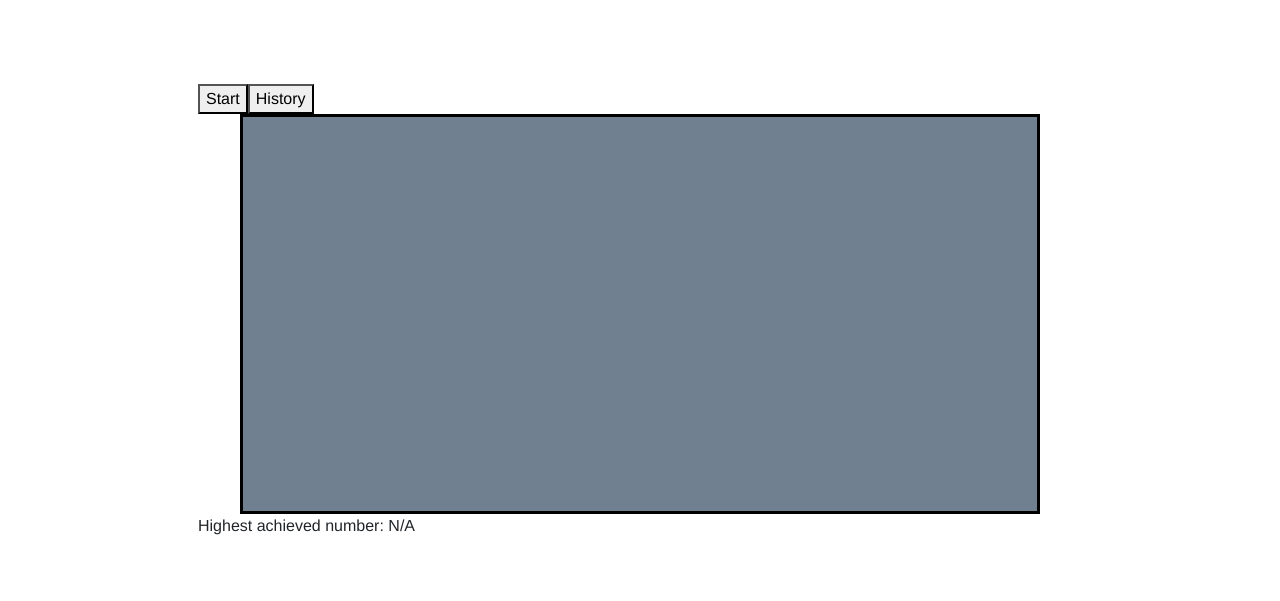
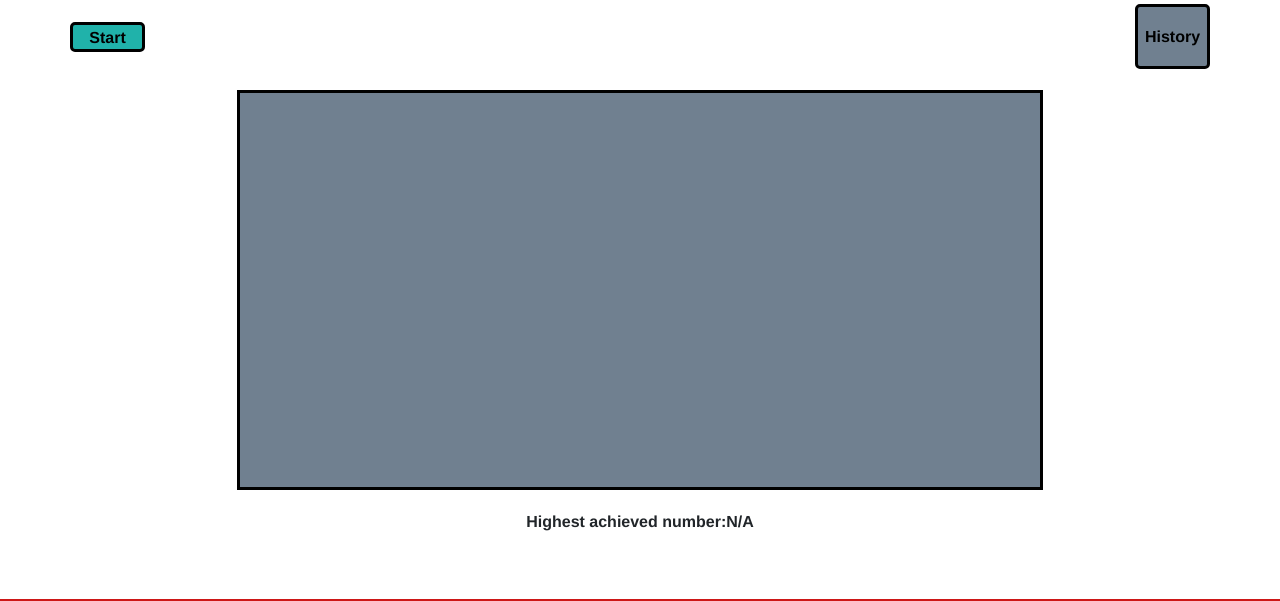
Before and after one commit to lavadax/MS2-Monkey-Brain, a plain HTML site: page index.html in a window 1280 px wide. Shown: the part 116-717 px from the top of the page. Drawn offline with nearby package versions, Linux system fonts and the light colour scheme.

Commit message:
Style buttons and score tracker

```diff
--- a/assets/css/style.css
+++ b/assets/css/style.css
@@ -44,20 +44,53 @@ header {
 .main-content {
     margin-top: 100px;
     min-height: calc(100vh - 185px); /* 185px = sum of header and footer height */
-    padding: calc((100vh - 600px)/2) 10%;
+    padding: calc((100vh - 800px)/2) 0;
 }
 
 /* game area */
 
+#button-row {
+    display: flex;
+    justify-content: space-between;
+}
+
+#start-game {
+    height: 30px;
+    width: 75px;
+    margin: 38px 0;
+    background-color: lightseagreen;
+    font-weight: bold;
+    border: 3px solid black;
+    border-radius: 5px;
+}
+
+#history {
+    height: 65px;
+    width: 75px;
+    margin: 20px 0;
+    background-color: slategray;
+    font-weight: bold;
+    border: 3px solid black;
+    border-radius: 5px;
+}
+
 #game-area {
     display: block;
     margin: auto;
+    padding: 0;
     width: 100%;
     height: 400px; /* TODO static size used for testing, will have to be made more responsive down the line */
-    max-width: 800px;
-    max-height: 400px;
+    max-width: 806px;
+    max-height: 406px;
     border: 3px solid black;
     background-color: slategray;
+}
+
+#score-text {
+    margin-top: 20px;
+    font-weight: bold;
+    display: flex;
+    justify-content: center;
 }
 
 /* footer */
```
